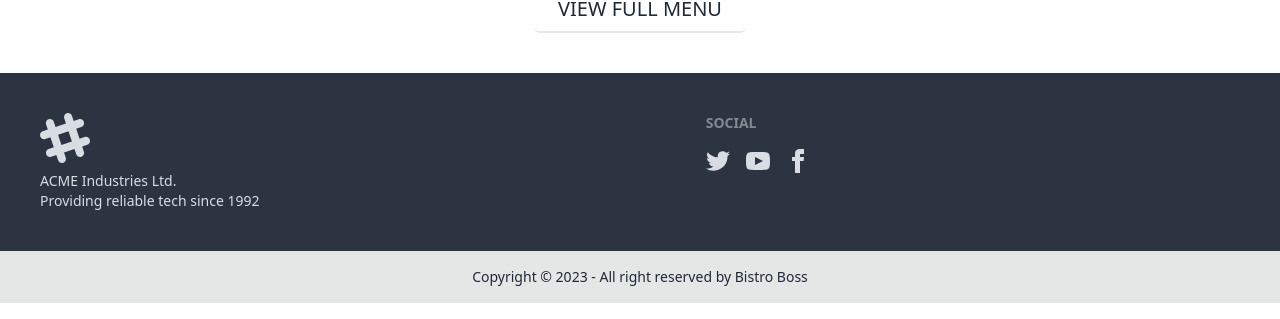
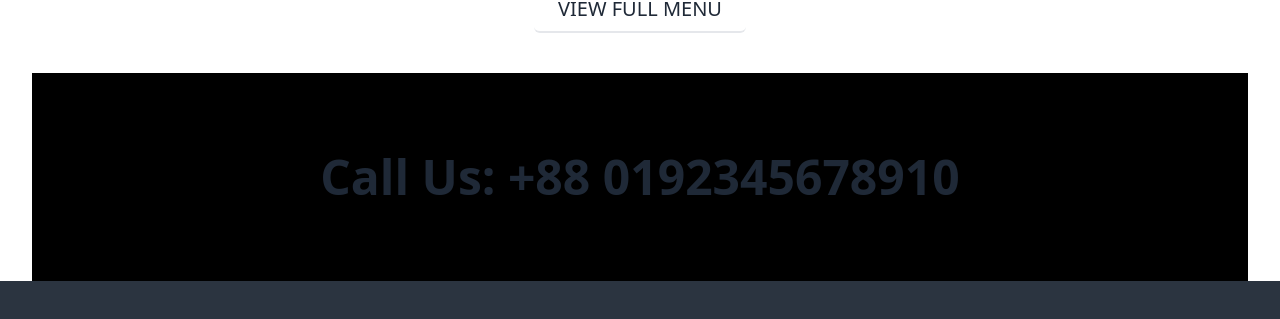
Before and after one commit to SakibAlHasan10/bistro-boss-restaurant-client, a React (Vite) app: page / in a window 1280 px wide. Shown: the part 2463-2782 px from the top of the page. Built offline with nearby package versions, Linux system fonts and the light colour scheme; no server answers.

Commit message:
added view all menus button

```diff
--- /dev/null
+++ b/src/Pages/Home/ContactNumber/ContactNumber.jsx
@@ -0,0 +1,15 @@
+import Area from "../../../Shear/area";
+
+const ContactNumber = () => {
+  return (
+    <div>
+      <Area>
+        <div className="bg-black p-20 ">
+            <h2 className="text-5xl font-semibold text-center">Call Us: +88 0192345678910</h2>
+        </div>
+      </Area>
+    </div>
+  );
+};
+
+export default ContactNumber;
--- a/src/Pages/Home/Home.jsx
+++ b/src/Pages/Home/Home.jsx
@@ -1,14 +1,26 @@
 
+import { useEffect, useState } from "react";
 import Banner from "./Banner/Banner";
+import ContactNumber from "./ContactNumber/ContactNumber";
 import OnlineOrder from "./OnlneOrders.jsx/OnlineOrder";
 import OurMenu from "./OurMenu/OurMenu";
 
 const Home = () => {
+    const [allMenus, setAllMenus] = useState([])
+  // const [menus, setMenus] = useState(allMenus?.slice(0,6))
+  useEffect(()=>{
+    fetch('/menu.json')
+    .then(res=>res.json())
+    .then(data=>setAllMenus(data))
+  },[])
     return (
         <div>
             <Banner/>
             <OnlineOrder/>
-            <OurMenu/>
+                <OurMenu
+                allMenus={allMenus}
+                ></OurMenu>
+            <ContactNumber/>
         </div>
     );
 };
--- a/src/Pages/Home/OurMenu/OurMenu.jsx
+++ b/src/Pages/Home/OurMenu/OurMenu.jsx
@@ -1,17 +1,12 @@
-import { useEffect, useState } from "react";
+
 import SectionBanner from "../../../Shear/SectionBanner";
 import SectionTitle from "../../../Shear/SectionTitle";
 import Area from "../../../Shear/area";
 import img from "../../../assets/home/banner.jpg";
 import MenuItems from "../../../Shear/MenuItems/MenuItems";
-const OurMenu = () => {
-  const [allMenus, setAllMenus] = useState([])
-  // const [menus, setMenus] = useState(allMenus?.slice(0,6))
-  useEffect(()=>{
-    fetch('/menu.json')
-    .then(res=>res.json())
-    .then(data=>setAllMenus(data))
-  },[])
+import { useState } from "react";
+const OurMenu = ({allMenus}) => {
+  const [menus, setMenus] = useState(allMenus?.slice(0,6))
   return (
     <div>
       <Area>
@@ -31,14 +26,14 @@ const OurMenu = () => {
             <div className="grid grid-cols-1 md:grid-cols-2 gap-6 my-14">
 
               {
-                allMenus?.slice(0,6).map(menu=><MenuItems key={menu._id}
+                menus.map(menu=><MenuItems key={menu._id}
                 item={menu}
                 ></MenuItems>)
               }
             </div>
             <div className="text-center">
 
-          <button className=" rounded-md px-6 py-2 text-xl border-b-2 uppercase hover:text-yellow-400 hover:border-yellow-400">View Full  Menu</button>
+          <button onClick={()=>setMenus(allMenus)} className=" rounded-md px-6 py-2 text-xl border-b-2 uppercase hover:text-yellow-400 hover:border-yellow-400">View Full  Menu</button>
             </div>
           </div>
         </div>
```
